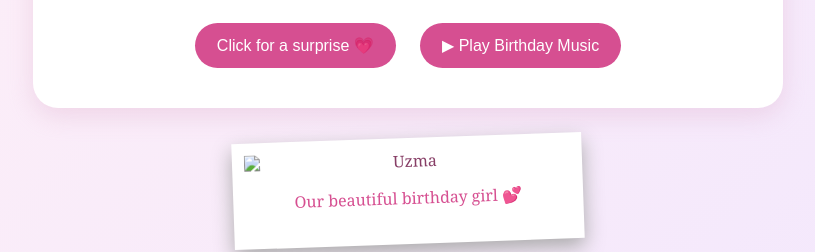
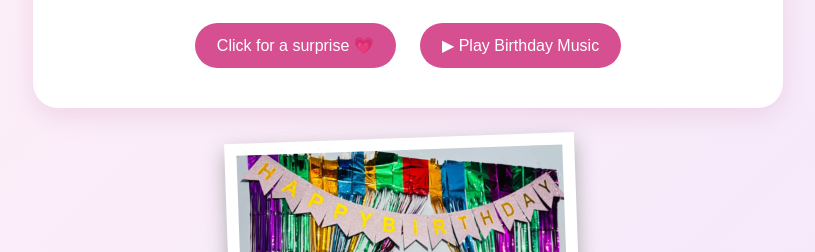
Before and after one commit to kalpanasrnivas8-oss/bhd, a plain HTML site: page index.html in a window 1280 px wide. Shown: the part 333-585 px from the top of the page, without its empty margins (232-1047 px from the left). Drawn offline with Linux system fonts and the light colour scheme.

Commit message:
Update index.html

```diff
--- a/index.html
+++ b/index.html
@@ -97,7 +97,7 @@ button {
 </header>
 
 <div class="photo">
-  <img src="uzma.jpg" alt="Uzma">
+  <img src="uzma.jpg.jpeg" alt="Uzma">
   <div class="caption">Our beautiful birthday girl 💕</div>
 </div>
 
```
